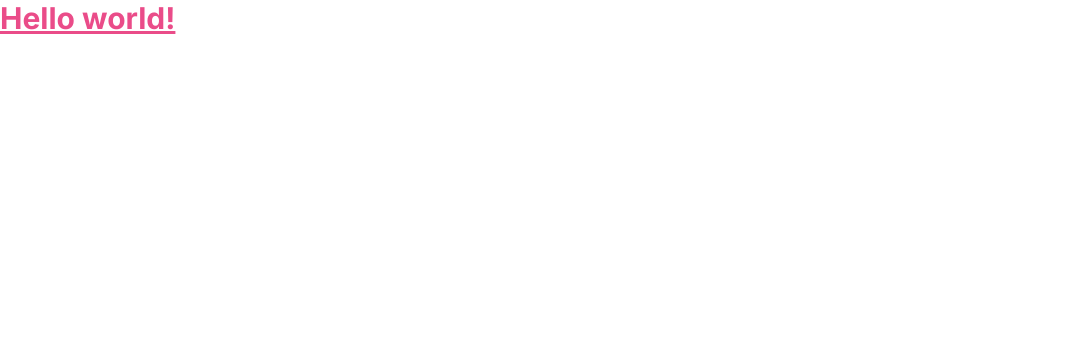
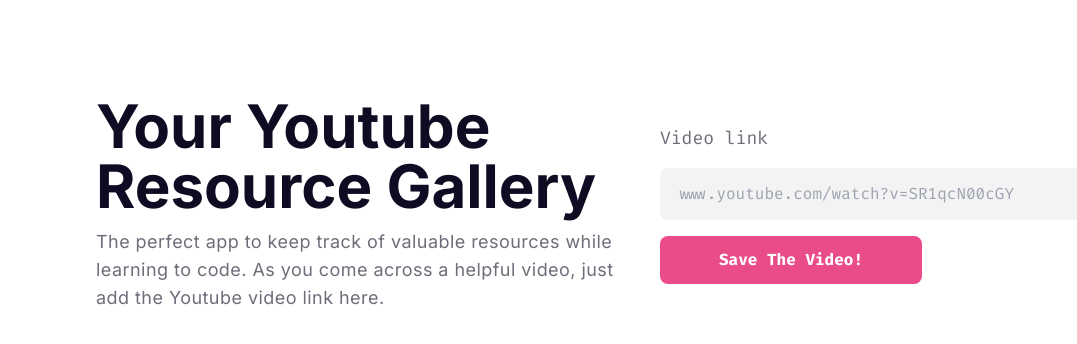
Before and after one commit to Adham-Niazy/YouTube-Gallery, a SvelteKit app: page / in a window 1280 px wide. Shown: the top 344 px of the page, without its empty margins (0-1077 px from the left). Built offline with nearby package versions, Linux system fonts and the light colour scheme.

Commit message:
Adding Header section

```diff
--- a/src/routes/+page.svelte
+++ b/src/routes/+page.svelte
@@ -1 +1,28 @@
-<h1 class="text-3xl font-bold underline text-accent">Hello world!</h1>
+<main class="max-w-6xl mx-auto p-8">
+	<div class="grid grid-cols-1 md:grid-cols-2 items-center gap-10 mt-16">
+		<div>
+			<h1 class="text-headline lg:text-6xl md:text-5xl text-4xl font-bold mb-3">
+				Your Youtube Resource Gallery
+			</h1>
+			<p class="text-lg text-copy tracking-wide">
+				The perfect app to keep track of valuable resources while learning to code. As you come
+				across a helpful video, just add the Youtube video link here.
+			</p>
+		</div>
+		<form>
+			<label class="text-lg text-copy block font-fira" for="videoId">Video link</label>
+			<input
+				class="w-full my-4 py-3 px-4 outline-none bg-gray-1-background rounded-lg placeholder:text-gray-400 hover:border-accent/30 border-transparent border-2 hover:outline-pale-shadow-accent hover:outline-4 hover:bg-white transition-all duration-500 ease-in-out font-fira"
+				type="text"
+				name="videoId"
+				id="videoId"
+				placeholder="www.youtube.com/watch?v=SR1qcN00cGY"
+			/>
+			<button
+				class="bg-accent rounded-lg text-accent-text py-3 px-4 hover:opacity-70 transition font-bold md:w-1/2 w-full font-fira"
+			>
+				Save The Video!
+			</button>
+		</form>
+	</div>
+</main>
```
